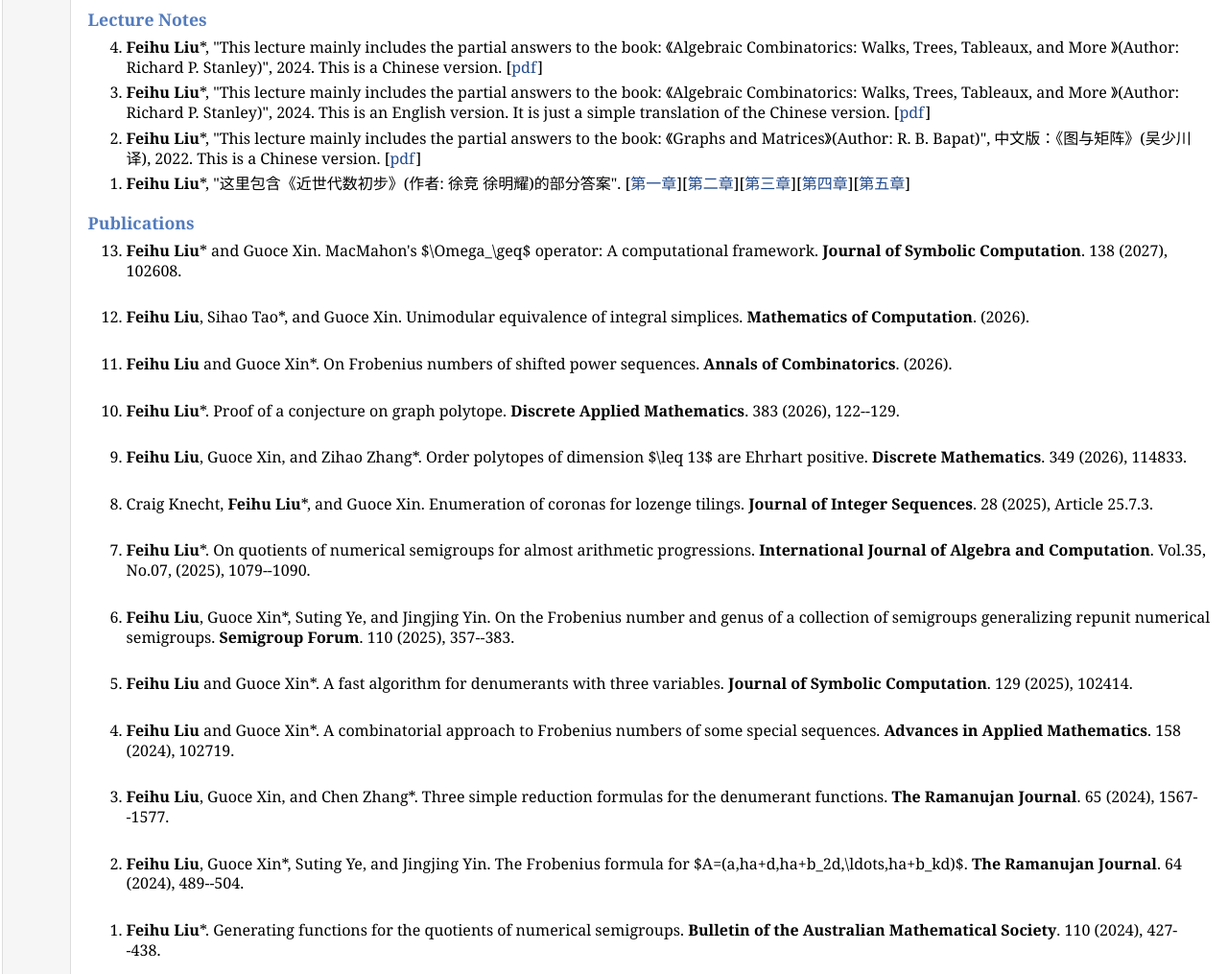
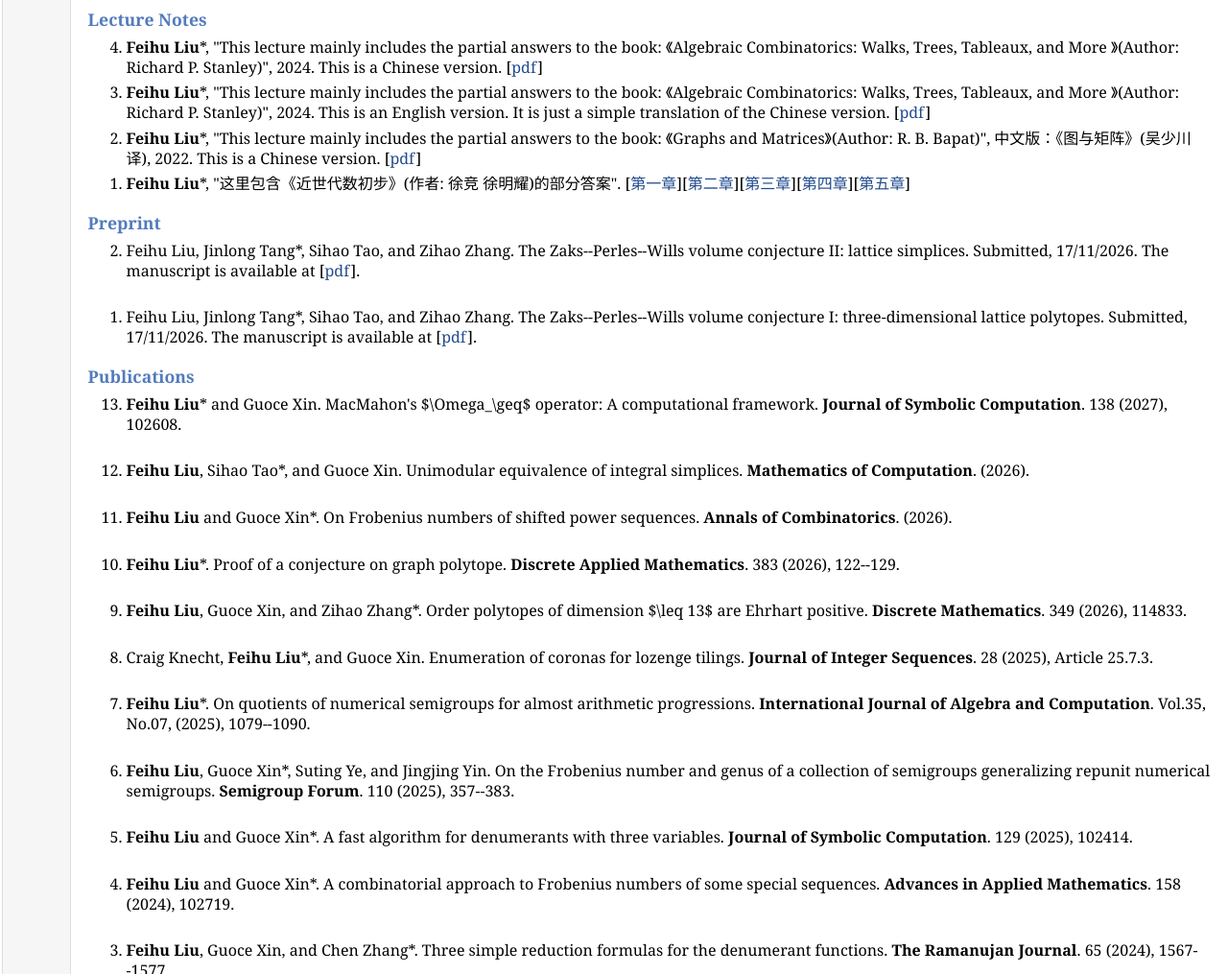
Before and after one commit to TygerLiu/TygerLiu.github.io, a plain HTML site: page index.html in a window 1280 px wide. Shown: the part 1103-2118 px from the top of the page at 96% size. Drawn offline with Linux system fonts and the light colour scheme.

Commit message:
Update index.html

```diff
--- a/index.html
+++ b/index.html
@@ -71,6 +71,11 @@ I obtained my Ph.D. from Capital Normal University in 2026, supervised by Prof.
 <li><p><b>Feihu Liu</b>*, "这里包含《近世代数初步》(作者: 徐竞 徐明耀)的部分答案". [<a href="pub/PMA1.pdf">第一章</a>][<a href="pub/PMA2.pdf">第二章</a>][<a href="pub/PMA3.pdf">第三章</a>][<a href="pub/PMA4.pdf">第四章</a>][<a href="pub/PMA5.pdf">第五章</a>]</p>
 </li>
 </ol>
+<h3>Preprint</h3>
+<ol reversed>
+<li><p>Feihu Liu, Jinlong Tang*, Sihao Tao, and Zihao Zhang. The Zaks--Perles--Wills volume conjecture II: lattice simplices. Submitted, 17/11/2026. The manuscript is available at [<a href="pub/ZPW-LatticeSimplex.pdf">pdf</a>]. </p></li> <br> <br\>
+<li><p>Feihu Liu, Jinlong Tang*, Sihao Tao, and Zihao Zhang. The Zaks--Perles--Wills volume conjecture I: three-dimensional lattice polytopes. Submitted, 17/11/2026. The manuscript is available at [<a href="pub/ZPW-3-Polytope.pdf">pdf</a>]. </p></li>
+</ol>
 <h3>Publications </h3>
 <ol reversed>
 <li><p><b>Feihu Liu</b>* and Guoce Xin. MacMahon's $\Omega_\geq$ operator: A computational framework. <b>Journal of Symbolic Computation</b>. 138 (2027), 102608.</p></li> <br> <br\>
```
